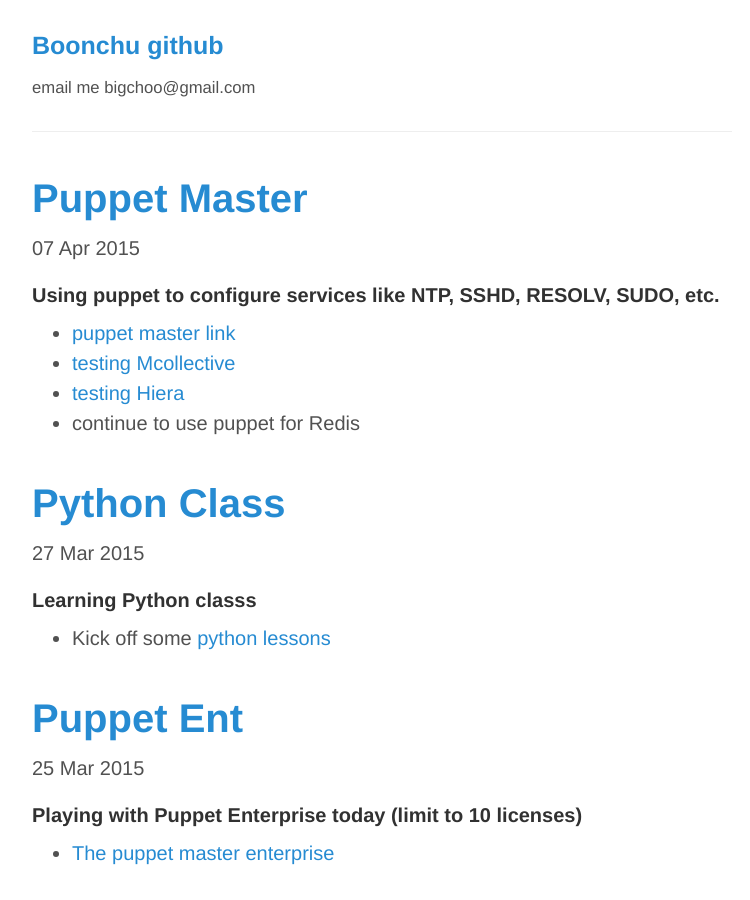
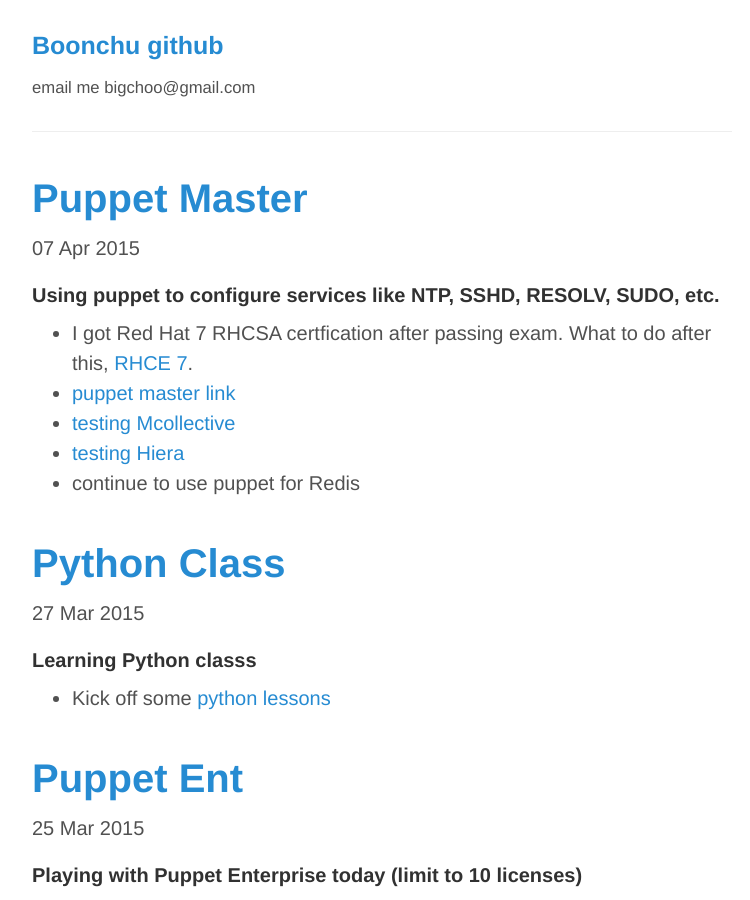
Before and after one commit to boonchu/boonchu.github.io, a Jekyll site: the page built from index.html, in a window 1280 px wide and 900 px high. Shown: the whole window, without its empty margins (258-1008 px from the left). Built offline with Jekyll 4.4.1, drawn with Linux system fonts in a browser that asks for light colours.

Commit message:
Update 2015-04-07-Puppet-Master.md

```diff
--- a/_posts/2015-04-07-Puppet-Master.md
+++ b/_posts/2015-04-07-Puppet-Master.md
@@ -1,4 +1,5 @@
 ###### Using puppet to configure services like NTP, SSHD, RESOLV, SUDO, etc.
+  - I got Red Hat 7 RHCSA certfication after passing exam. What to do after this, [RHCE 7](http://www.certdepot.net/rhel7-rhce-exam-objectives/).
   - [puppet master link](https://github.com/boonchu/opslab/tree/master/devops/puppet/master)
   - [testing Mcollective](https://github.com/boonchu/opslab/blob/master/devops/puppet/master/MCollective.md)
   - [testing Hiera](https://github.com/boonchu/opslab/blob/master/devops/puppet/master/Hiera.md)
```
